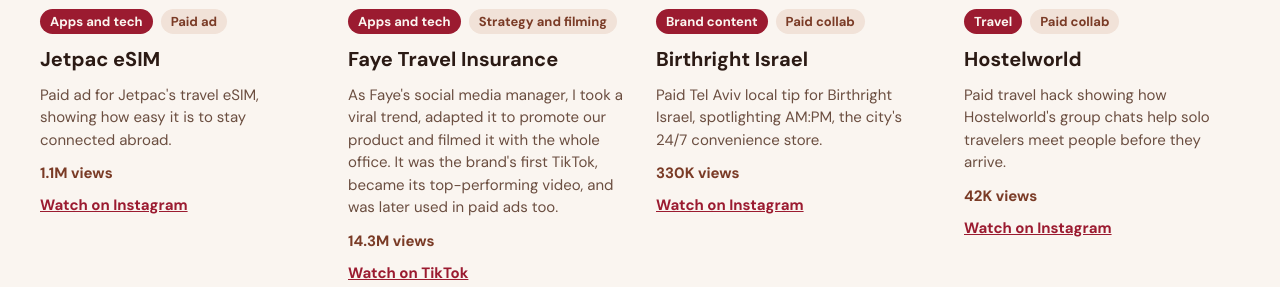
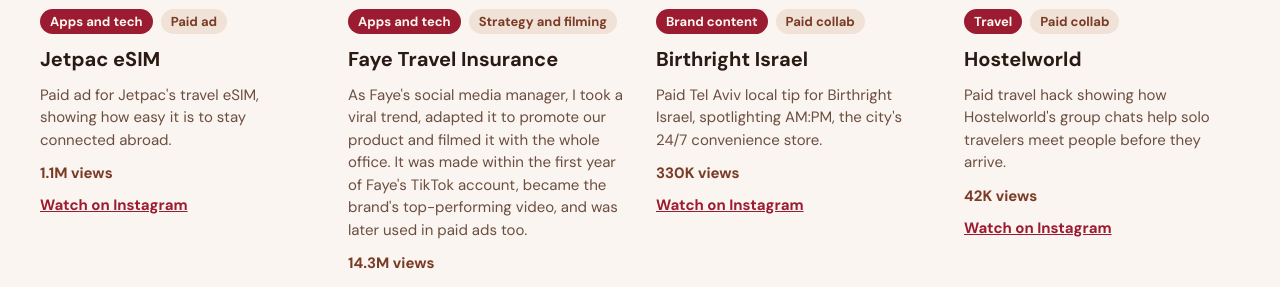
Before and after one commit to mayareymedia/mayarey, a plain HTML site: page index.html in a window 1280 px wide. Shown: the part 1941-2228 px from the top of the page. Drawn offline with Linux system fonts and the light colour scheme.

Commit message:
Fix Faye description: within first year of the TikTok account
Co-Authored-By: Claude Opus 5.5 <noreply@anthropic.com>

```diff
--- a/index.html
+++ b/index.html
@@ -176,7 +176,7 @@ section#contact a{width:100%;box-sizing:border-box;text-align:center}
 <a href="https://www.tiktok.com/@fayetravelinsurance/video/7384070121951776046" target="_blank" rel="noopener" aria-label="Watch the Faye Travel Insurance video on TikTok" style="display: block; position: relative; border-radius: 18px; container-type: inline-size"><img src="images/faye-group-center.jpg" alt="The Faye team in matching purple tie-dye shirts, posing in front of the Faye logo at their Tel Aviv office" loading="lazy" style="width: 100%; aspect-ratio: 9 / 16; object-fit: cover; object-position: 50% 50%; border-radius: 18px; display: block; background: #EAD9CC"><span style="position: absolute; top: 13%; left: 4px; right: 4px; text-align: center; color: #FFFFFF; font-family: 'DM Sans', system-ui, sans-serif; font-weight: 700; line-height: 1; letter-spacing: -0.02em; white-space: nowrap; text-shadow: 0 2px 12px rgba(0, 0, 0, 0.6), 0 1px 3px rgba(0, 0, 0, 0.55)"><span style="display: block; font-size: 38px; font-size: 15cqw">Where!</span></span><span style="position: absolute; top: 12px; left: 12px; background: #FFFFFF; padding: 7px 12px; border-radius: 999px; display: flex; align-items: center; box-shadow: 0 2px 8px rgba(42, 26, 20, 0.18)"><img src="images/faye-logo.png" alt="Faye" style="height: 18px; width: auto; display: block"></span></a>
 <div style="display: flex; gap: 8px; flex-wrap: wrap"><span style="background: #9B1B30; color: #FBF6F0; font-size: 13px; font-weight: 700; padding: 4px 10px; border-radius: 999px">Apps and tech</span><span style="background: #F3E3D7; color: #7E3520; font-size: 13px; font-weight: 700; padding: 4px 10px; border-radius: 999px">Strategy and filming</span></div>
 <h3 style="margin: 0; font-size: 20px">Faye Travel Insurance</h3>
-<p style="margin: 0; font-size: 15px; line-height: 1.5; color: #5E463C">As Faye's social media manager, I took a viral trend, adapted it to promote our product and filmed it with the whole office. It was the brand's first TikTok, became its top-performing video, and was later used in paid ads too.</p>
+<p style="margin: 0; font-size: 15px; line-height: 1.5; color: #5E463C">As Faye's social media manager, I took a viral trend, adapted it to promote our product and filmed it with the whole office. It was made within the first year of Faye's TikTok account, became the brand's top-performing video, and was later used in paid ads too.</p>
 <p style="margin: 0; font-size: 15px; font-weight: 700; color: #8A3B22">14.3M views</p>
 <a href="https://www.tiktok.com/@fayetravelinsurance/video/7384070121951776046" target="_blank" rel="noopener" style="font-size: 15px; font-weight: 700">Watch on TikTok</a>
 </article>
```
